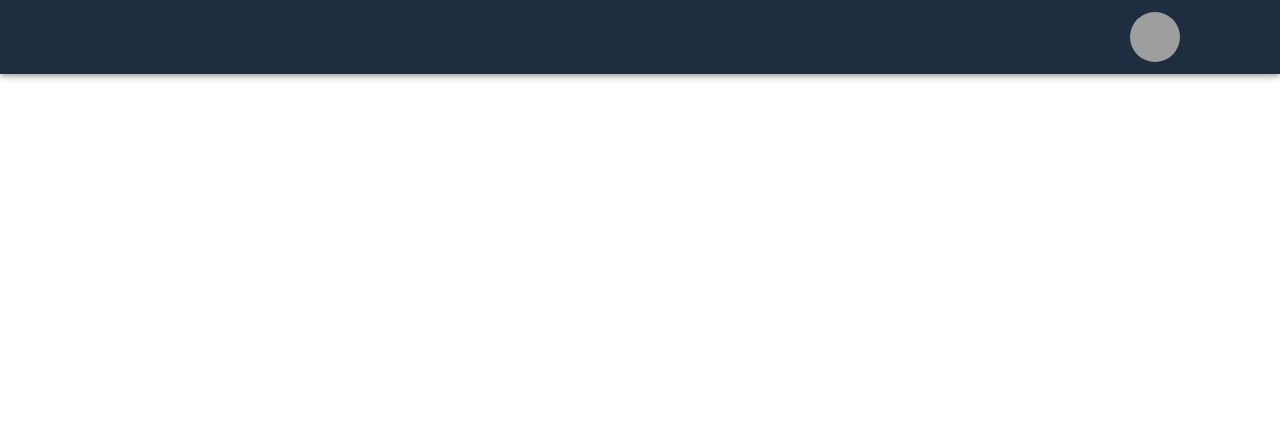
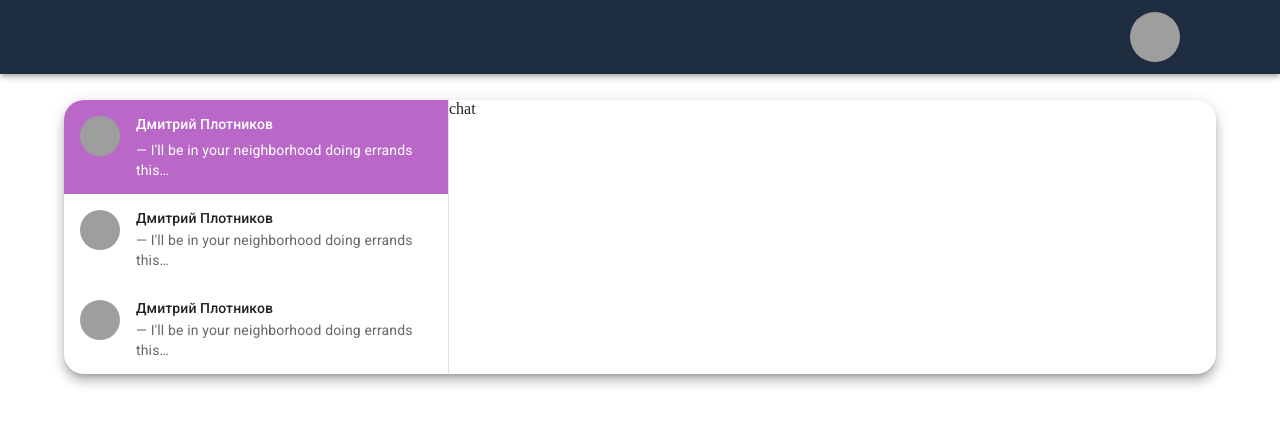
Before and after one commit to Dtroonn/chat-rooms-frontend, a React (Create React App) app: page /room in a window 1280 px wide. Shown: the top 424 px of the page. Built offline with nearby package versions, Linux system fonts and the light colour scheme; grey boxes are pictures that could not be loaded.

Commit message:
added users list in chat

```diff
--- a/src/App.tsx
+++ b/src/App.tsx
@@ -1,12 +1,13 @@
-import './App.css';
+import "./App.css";
 
-import { BrowserRouter as Router, Route } from 'react-router-dom';
+import { BrowserRouter as Router, Route } from "react-router-dom";
 
-import { LoginAndRegisterPage } from './pages/LoginAndRegisterPage';
-import { theme } from './theme';
-import { ThemeProvider } from '@material-ui/core';
-import { HomePage } from './pages/HomePage';
-import { Header } from './components/Header/index';
+import { LoginAndRegisterPage } from "./pages/LoginAndRegisterPage";
+import { theme } from "./theme";
+import { ThemeProvider } from "@material-ui/core";
+import { HomePage } from "./pages/HomePage";
+import { Header } from "./components/Header/index";
+import { RoomPage } from "./pages/RoomPage";
 
 function App() {
     return (
@@ -17,10 +18,11 @@ function App() {
                     <main style={{ paddingTop: 100 }}>
                         <Route
                             exact
-                            path={['/login', '/register']}
+                            path={["/login", "/register"]}
                             component={LoginAndRegisterPage}
                         />
                         <Route exact path="/" component={HomePage} />
+                        <Route exact path="/room" component={RoomPage} />
                     </main>
                 </div>
             </Router>
--- /dev/null
+++ b/src/components/Chat/UsersList.tsx
@@ -0,0 +1,64 @@
+import React from "react";
+
+import List from "@material-ui/core/List";
+import ListItem from "@material-ui/core/ListItem";
+import ListItemText from "@material-ui/core/ListItemText";
+import ListItemAvatar from "@material-ui/core/ListItemAvatar";
+import Avatar from "@material-ui/core/Avatar";
+import Typography from "@material-ui/core/Typography";
+import { Theme } from "@material-ui/core/styles";
+
+export const UsersList: React.FC = () => {
+    return (
+        <List sx={{ p: 0 }}>
+            <ListItem
+                alignItems="flex-start"
+                button
+                sx={{
+                    backgroundColor: (theme: Theme) => `${theme.palette.primary.main} !important`,
+                    "& p": {
+                        color: "#fff",
+                    },
+                    color: "#fff",
+                }}>
+                <ListItemAvatar>
+                    <Avatar alt="Remy Sharp" src="/static/images/avatar/1.jpg" />
+                </ListItemAvatar>
+                <ListItemText
+                    primary={
+                        <Typography sx={{ mb: 0.5 }} component="div" variant="subtitle2">
+                            Дмитрий Плотников
+                        </Typography>
+                    }
+                    secondary={" — I'll be in your neighborhood doing errands this…"}
+                />
+            </ListItem>
+            <ListItem alignItems="flex-start" button>
+                <ListItemAvatar>
+                    <Avatar alt="Remy Sharp" src="/static/images/avatar/1.jpg" />
+                </ListItemAvatar>
+                <ListItemText
+                    primary={
+                        <Typography component="div" variant="subtitle2">
+                            Дмитрий Плотников
+                        </Typography>
+                    }
+                    secondary={" — I'll be in your neighborhood doing errands this…"}
+                />
+            </ListItem>
+            <ListItem alignItems="flex-start" button>
+                <ListItemAvatar>
+                    <Avatar alt="Remy Sharp" src="/static/images/avatar/1.jpg" />
+                </ListItemAvatar>
+                <ListItemText
+                    primary={
+                        <Typography component="div" variant="subtitle2">
+                            Дмитрий Плотников
+                        </Typography>
+                    }
+                    secondary={" — I'll be in your neighborhood doing errands this…"}
+                />
+            </ListItem>
+        </List>
+    );
+};
--- /dev/null
+++ b/src/components/Chat/index.tsx
@@ -0,0 +1,22 @@
+import React from "react";
+
+import Paper from "@material-ui/core/Paper";
+import Grid from "@material-ui/core/Grid";
+import { UsersList } from "./UsersList";
+import Divider from "@material-ui/core/Divider";
+
+export const Chat: React.FC = () => {
+    return (
+        <Paper elevation={8} sx={{ overflow: "hidden" }}>
+            <Grid container>
+                <Grid item container xs={4}>
+                    <UsersList />
+                </Grid>
+                <Divider orientation="vertical" flexItem />
+                <Grid item flexGrow={1}>
+                    <div>chat</div>
+                </Grid>
+            </Grid>
+        </Paper>
+    );
+};
--- a/src/pages/HomePage.tsx
+++ b/src/pages/HomePage.tsx
@@ -1,16 +1,22 @@
-import React from 'react';
+import React from "react";
 
-import Container from '@material-ui/core/Container';
-import Grid from '@material-ui/core/Grid';
-import { RoomCard } from '../components/RoomCard';
-import { Typography } from '@material-ui/core';
+import Container from "@material-ui/core/Container";
+import Grid from "@material-ui/core/Grid";
+import { RoomCard } from "../components/RoomCard";
+import { Typography } from "@material-ui/core";
 
 export const HomePage: React.FC = () => {
     return (
         <Container maxWidth="lg">
-            <Typography sx={{ fontWeight: 700, textAlign: 'center', mb: 3 }} variant="h4">
-                Бесплатные онлайн чаты
-            </Typography>
+            <div style={{ textAlign: "center", marginBottom: 24 }}>
+                <Typography sx={{ fontWeight: 700, mb: 1 }} variant="h4">
+                    Бесплатные онлайн чаты
+                </Typography>
+                <Typography color="gray" variant="subtitle1">
+                    Это сайт бесплатных онлайн-чатов. Где вы можете встретить новых друзей и
+                    пообщаться на разные темы.
+                </Typography>
+            </div>
             <Grid container spacing={3}>
                 <Grid item xs={4}>
                     <RoomCard></RoomCard>
--- /dev/null
+++ b/src/pages/RoomPage.tsx
@@ -0,0 +1,11 @@
+import React from "react";
+import { Chat } from "../components/Chat";
+import Container from "@material-ui/core/Container";
+
+export const RoomPage: React.FC = () => {
+    return (
+        <Container>
+            <Chat />
+        </Container>
+    );
+};
--- a/src/theme/componentsOverrides.ts
+++ b/src/theme/componentsOverrides.ts
@@ -1,11 +1,11 @@
-import { ThemeOptions } from '@material-ui/core';
+import { ThemeOptions } from "@material-ui/core";
 
-export const componentsOverrides = (palette: any): ThemeOptions['components'] => ({
+export const componentsOverrides = (palette: any): ThemeOptions["components"] => ({
     MuiAppBar: {
         styleOverrides: {
             root: {
                 borderRadius: 0,
-                backgroundColor: '#1f2d41',
+                backgroundColor: "#1f2d41",
             },
         },
     },
@@ -19,9 +19,9 @@ export const componentsOverrides = (palette: any): ThemeOptions['components'] =>
     MuiLink: {
         styleOverrides: {
             root: {
-                textDecoration: 'none',
-                '&:hover': {
-                    textDecoration: 'underline',
+                textDecoration: "none",
+                "&:hover": {
+                    textDecoration: "underline",
                 },
             },
         },
@@ -35,9 +35,6 @@ export const componentsOverrides = (palette: any): ThemeOptions['components'] =>
     },
 
     MuiList: {
-        defaultProps: {
-            disablePadding: true,
-        },
         styleOverrides: {
             root: {
                 padding: 18,
@@ -50,16 +47,16 @@ export const componentsOverrides = (palette: any): ThemeOptions['components'] =>
             root: {
                 borderRadius: 20,
                 padding: 16,
-                transition: 'all 0.4s ease-in-out 0s',
-                '&.Mui-selected': {
+                transition: "all 0.4s ease-in-out 0s",
+                "&.Mui-selected": {
                     background: `${palette.primary.light} !important`,
-                    '& svg ': {
+                    "& svg ": {
                         fill: palette.primary.dark,
                     },
                 },
-                '&:hover': {
+                "&:hover": {
                     background: palette.primary.light,
-                    '& svg ': {
+                    "& svg ": {
                         fill: palette.primary.dark,
                     },
                 },
```
Also changed, not shown: src/theme/palette.ts (+6 -21 lines).
